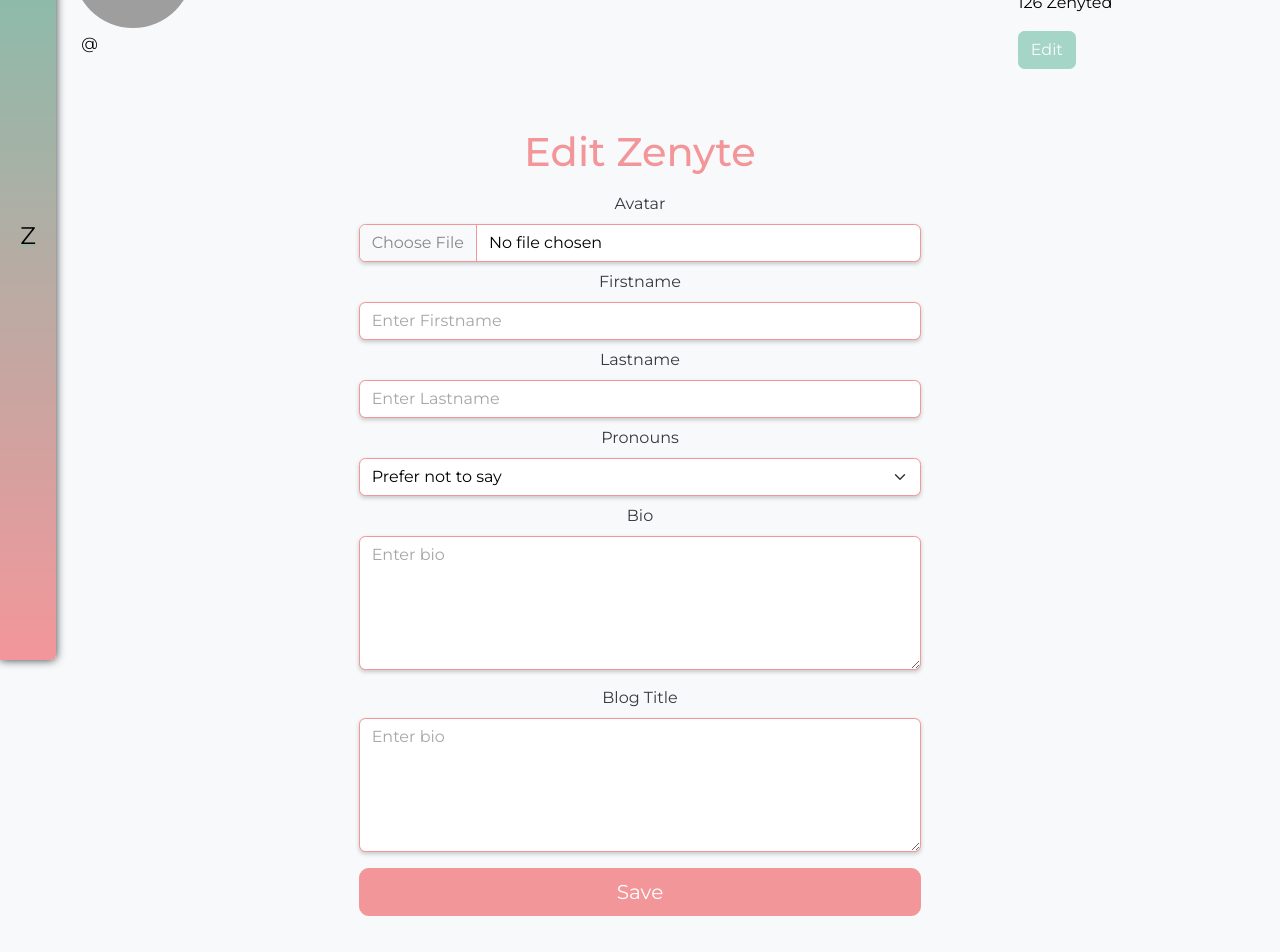
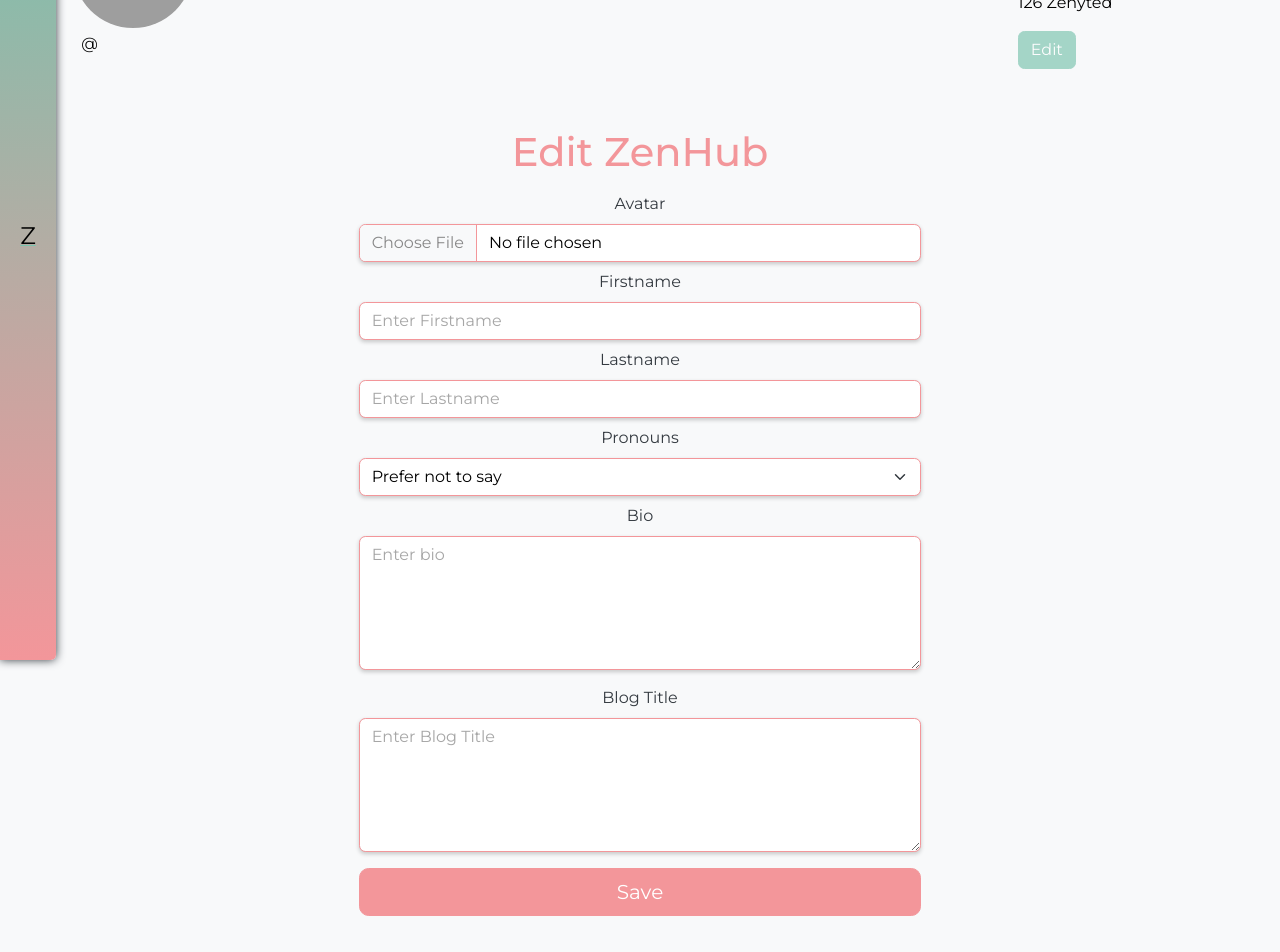
Before and after one commit to andrea-ragalzi/vegarden, a React (Vite) app in the folder frontend/: page /edit-profile in a window 1280 px wide. Shown: the part 140-1092 px from the top of the page. Built offline with nearby package versions, Linux system fonts and the light colour scheme; grey boxes are pictures that could not be loaded; some icons are missing.

Commit message:
fixed fetch bug

```diff
--- a/frontend/src/components/EditProfile.tsx
+++ b/frontend/src/components/EditProfile.tsx
@@ -3,10 +3,9 @@ import { useSelector } from "react-redux";
 import { RootState, store } from "../store/store";
 import { ChangeEvent, FormEvent, useEffect, useState } from "react";
 import ProfileSection from "./ProfileSection";
-import { readBlog, updateBlog } from "../actions/blogAction";
+import { updateBlog } from "../actions/blogAction";
 import { useNavigate } from "react-router-dom";
-import { readProfile, updateProfile } from "../actions/profileAction";
-import { Blog } from "../types/blogType";
+import { updateProfile } from "../actions/profileAction";
 
 const EditProfile = () => {
 
@@ -25,10 +24,10 @@ const EditProfile = () => {
     const navigate = useNavigate();
     const dispatch = store.dispatch;
     const [avatarImage, setAvatarImage] = useState<File | null>(null);
-    const { session, loggedIn } = useSelector((state: RootState) => state.login);
+    const { session } = useSelector((state: RootState) => state.login);
     const formData = new FormData();
     const profile = useSelector((state: RootState) => state.profile.profile);
-    const blog = useSelector((state: RootState) => state.blog.blog) as Blog;
+    const blog = useSelector((state: RootState) => state.blog.blog);
     const [tmpProfile, setTmpProfile] = useState(profile);
     const [tmpBlog, setTmpBlog] = useState(blog);
 
@@ -58,9 +57,6 @@ const EditProfile = () => {
             if (tmpProfile?.firstname && tmpProfile?.lastname && tmpBlog?.title) {
                 await dispatch(updateProfile(formData, session.username, session.accessToken));
                 await dispatch(updateBlog(tmpBlog, session.username, session.accessToken));
-                await dispatch(readProfile(session.username, session.accessToken));
-                /* await dispatch(readProfile(session.username, session.accessToken));
-                await dispatch(readBlog(session.username, session.accessToken)); */
                 navigate("/zenhub/me");
             }
         }
@@ -74,10 +70,10 @@ const EditProfile = () => {
                 <h2 className='text-secondary text-center'>{tmpBlog?.title}</h2>
             </Col>
             <Col xs={12} md={{ span: 6, order: 1 }} className='mt-5'>
-                <h1 className="mb-3 text-center text-secondary">Edit Zenyte</h1>
+                <h1 className="mb-3 text-center text-secondary">Edit ZenHub</h1>
                 <Form className="text-center text-dark" onSubmit={handleSubmit}>
 
-                    <Form.Group controlId="formCoverImage" className="mb-2">
+                    <Form.Group controlId="formAvatarImage" className="mb-2">
                         <Form.Label>Avatar</Form.Label>
                         <Form.Control
                             type="file"
@@ -135,15 +131,15 @@ const EditProfile = () => {
                         />
                     </Form.Group>
 
-                    <Form.Group controlId="formBio" className="mb-3">
+                    <Form.Group controlId="formBlogTitle" className="mb-3">
                         <Form.Label>Blog Title</Form.Label>
                         <Form.Control
                             as="textarea"
                             rows={5}
-                            placeholder="Enter bio"
+                            placeholder="Enter Blog Title"
                             className="my-input"
                             defaultValue={blog?.title}
-                            maxLength={30}
+                            maxLength={40}
                             onChange={(e) => setTmpBlog({ ...tmpBlog!, title: e.target.value })}
                         />
                     </Form.Group>
--- a/frontend/src/components/ProfileSection.tsx
+++ b/frontend/src/components/ProfileSection.tsx
@@ -6,7 +6,7 @@ import { useState, useEffect } from 'react';
 const ProfileSection = ({ profile, blogSize }: { profile: Profile, blogSize: number }) => {
     const navigate = useNavigate();
     const currentRoute = useLocation().pathname;
-    const [avatarImageURL, setAvatarImageURL] = useState<string | undefined>(undefined);
+    const [avatarImageURL, setAvatarImageURL] = useState<string | undefined>('');
 
     const fetchAvatarImage = async (filename: string) => {
         try {
@@ -21,6 +21,13 @@ const ProfileSection = ({ profile, blogSize }: { profile: Profile, blogSize: num
             console.log(error);
         }
     };
+
+    useEffect(() => {
+        return () => {
+            URL.revokeObjectURL(avatarImageURL!);
+        };
+    }, [avatarImageURL]);
+
 
     useEffect(() => {
         const getFileNameFromBlobURL = (blobURL: string) => {
```
